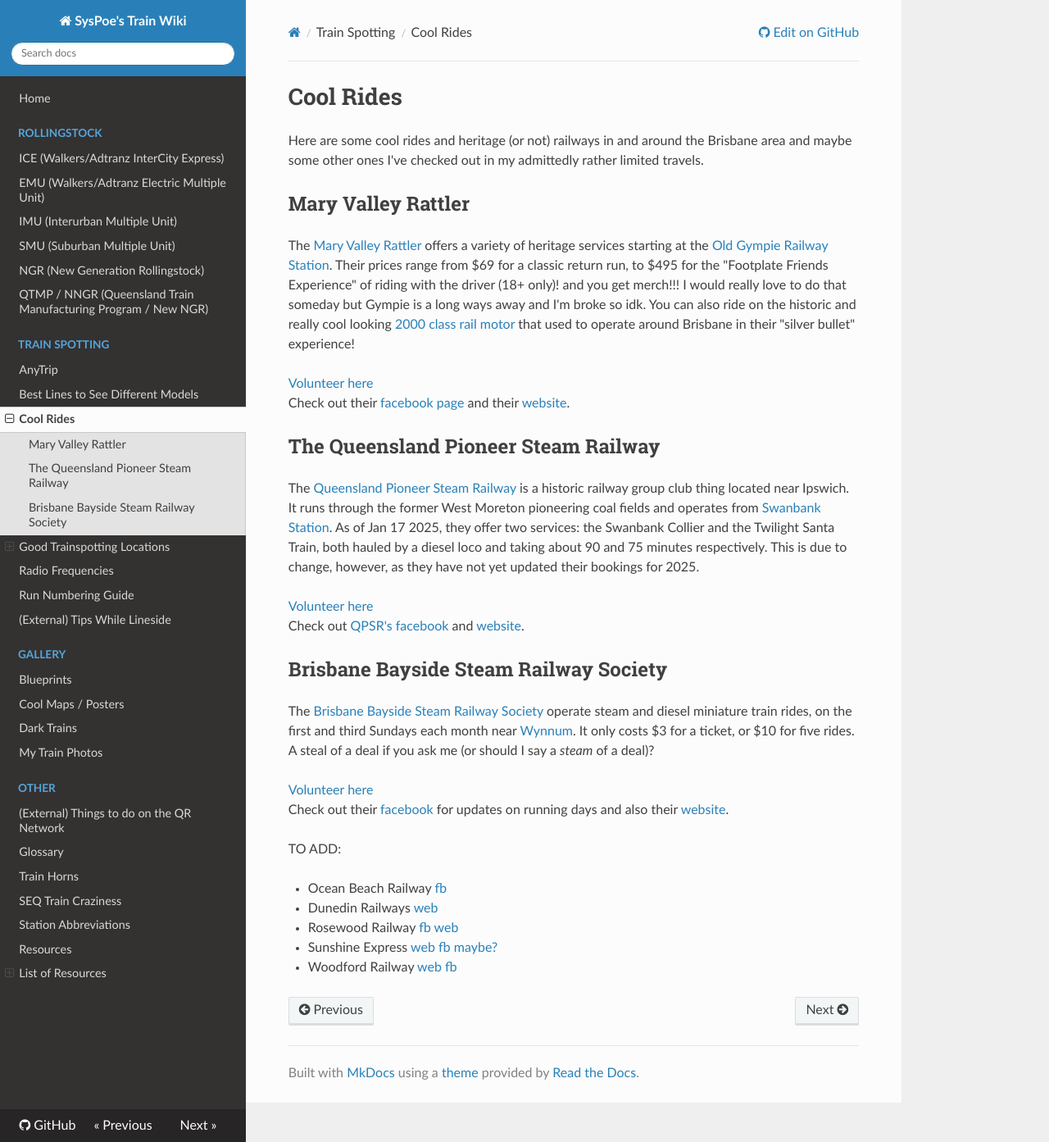
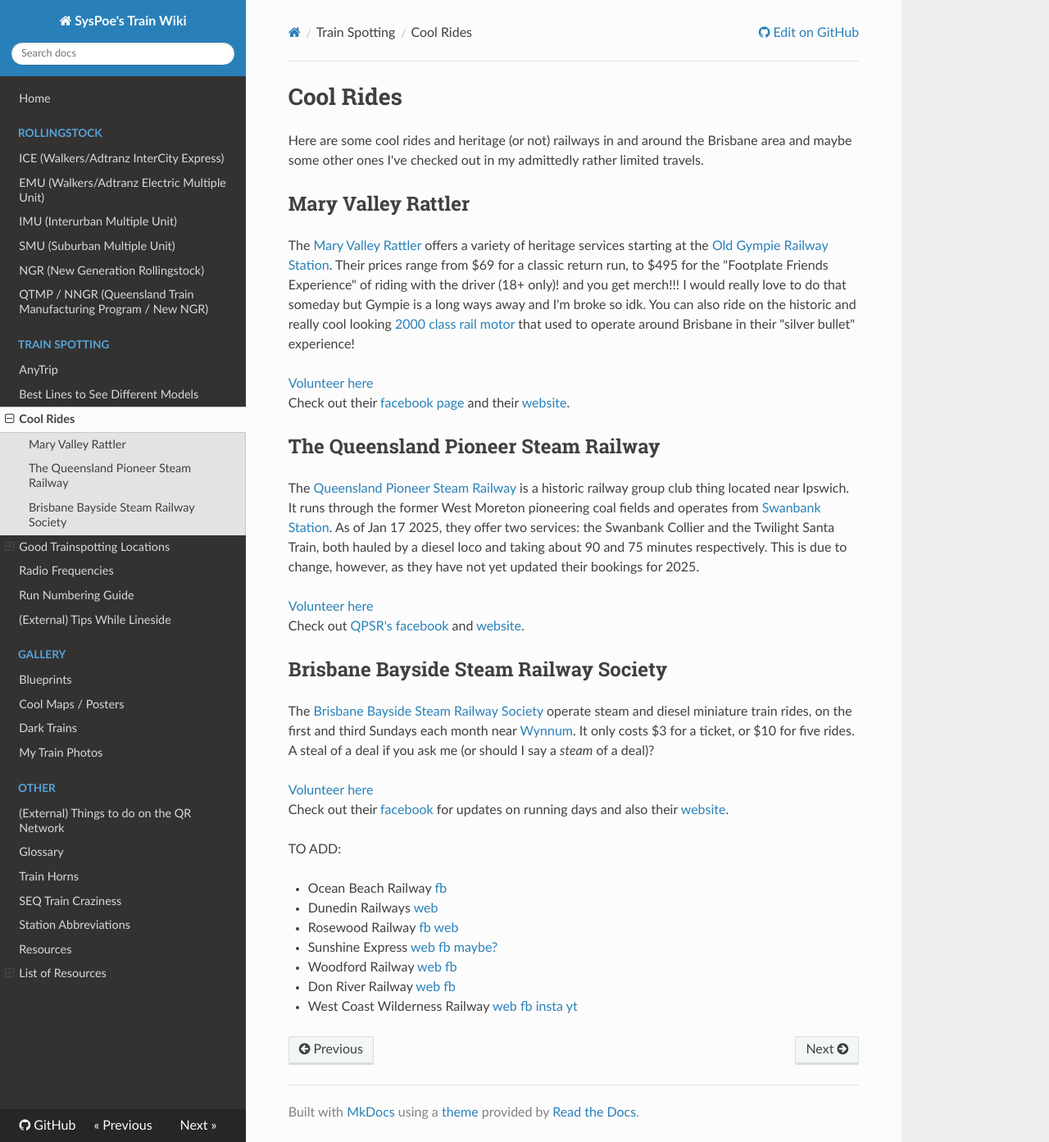
Before and after one commit to SysPoe/train-wiki, an MkDocs documentation site: the page built from docs/Train-Spotting/Cool-Rides.md, in a window 1280 px wide and 1393 px high. Shown: the whole window at 82% size. Built offline with MkDocs 1.6.1, drawn with Linux system fonts in a browser that asks for light colours; nearby versions of some CDN libraries.

Commit message:
Update Cool-Rides.md

```diff
--- a/docs/Train-Spotting/Cool-Rides.md
+++ b/docs/Train-Spotting/Cool-Rides.md
@@ -38,3 +38,5 @@
 - Rosewood Railway [fb](https://www.facebook.com/RosewoodRailway.org.au) [web](https://www.rosewoodrailway.org.au/)
 - Sunshine Express [web](https://www.sunshineexpress.org.au/) [fb maybe?](https://www.facebook.com/arhsqld)
 - Woodford Railway [web](https://angrms.org.au/) [fb](https://www.facebook.com/TheWoodfordRailway)
+- Don River Railway [web](https://donriverrailway.com.au/) [fb](https://www.facebook.com/donriverrailway/)
+- West Coast Wilderness Railway [web](https://wcwr.com.au/) [fb](https://www.facebook.com/WestCoastWildernessRailway) [insta](https://www.instagram.com/westcoastwildernessrailway/) [yt](https://www.youtube.com/@wildernessrailway)
```
